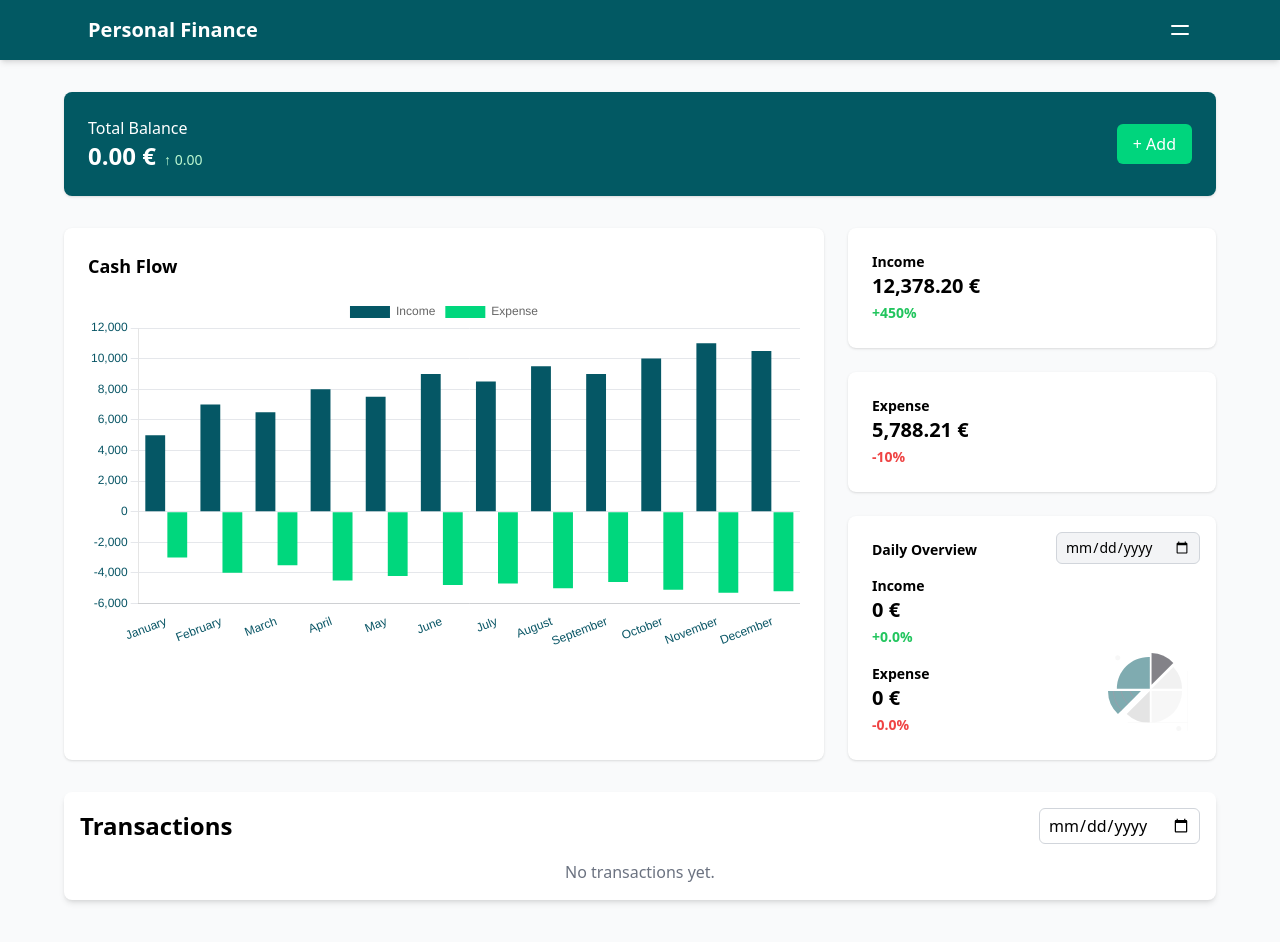
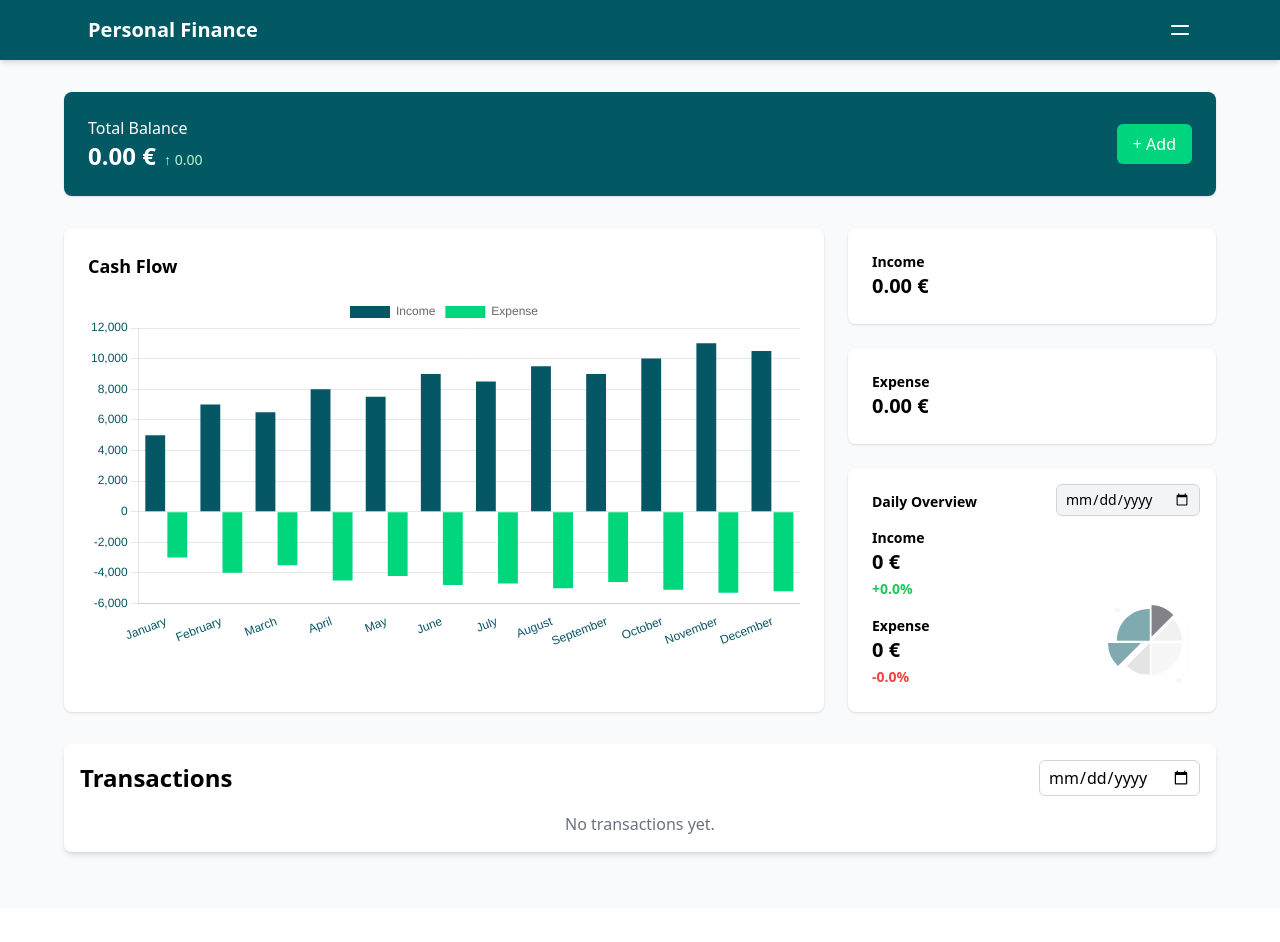
Before and after one commit to jfernandezcl/personal-finance, a React (Vite) app in the folder frontend/: page /dashboard in a window 1280 px wide. Shown: the top 942 px of the page. After the commit the page ends 908 px from the top, so only its background shows below. Built offline with nearby package versions, Linux system fonts and the light colour scheme; sample sign-in values are in the browser's storage; the HTML template or start-up script is replaced by a standard one.

Commit message:
feat: adding dynamic income and expense data in IncomeExpenseCards with context

```diff
--- a/frontend/src/components/IncomeExpenseCards.jsx
+++ b/frontend/src/components/IncomeExpenseCards.jsx
@@ -1,17 +1,26 @@
 import React from "react";
+import { useDashboardContext } from "./DashboardContext";
 
 export default function IncomeExpenseCards() {
+  const { transactions } = useDashboardContext();
+
+  const income = transactions
+    .filter((transaction) => transaction.type === "income")
+    .reduce((sum, transaction) => sum + Number(transaction.amount), 0);
+
+  const expense = transactions
+    .filter((transaction) => transaction.type === "expense")
+    .reduce((sum, transaction) => sum + Number(transaction.amount), 0);
+
   return (
     <div className="flex flex-col gap-6">
       <div className="bg-white rounded-lg shadow p-6">
         <p className="text-sm font-semibold text-black">Income</p>
-        <h3 className="text-xl font-bold text-black">12,378.20 €</h3>
-        <span className="text-sm text-green-500 font-semibold">+450%</span>
+        <h3 className="text-xl font-bold text-black">{income.toFixed(2)} €</h3>
       </div>
       <div className="bg-white rounded-lg shadow p-6">
         <p className="text-sm font-semibold text-black">Expense</p>
-        <h3 className="text-xl font-bold text-black">5,788.21 €</h3>
-        <span className="text-sm text-red-500 font-semibold">-10%</span>
+        <h3 className="text-xl font-bold text-black">{expense.toFixed(2)} €</h3>
       </div>
     </div>
   );
```
